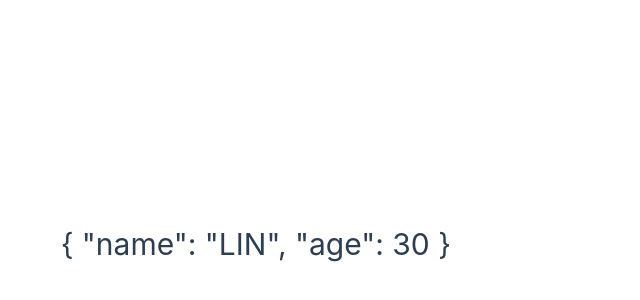
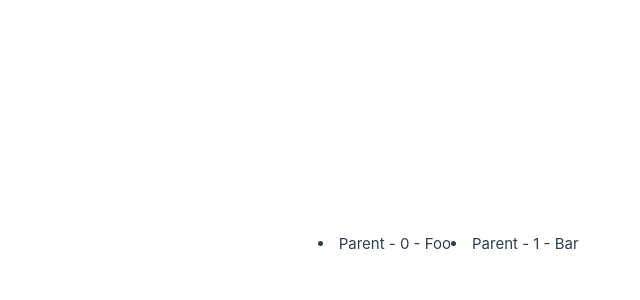
Before and after one commit to jelly-hello-vue/jelly-hello-vue.github.io, a Vue app: page / in a window 1280 px wide. Shown: the part 156-456 px from the top of the page, without its empty margins (189-829 px from the left). Built offline with nearby package versions, Linux system fonts and the light colour scheme.

Commit message:
update App.vue

```diff
--- a/src/App.vue
+++ b/src/App.vue
@@ -1,11 +1,11 @@
 <script setup>
+import { ref } from 'vue'
+const parentMessage = ref('Parent')
+const items = ref([{ message: 'Foo' }, { message: 'Bar' }])
+</script>
 
-import { ref } from 'vue'
-
-const message = ref({name: "LIN", age: 30})
-const name = "LIN"
-
-</script>
 <template>
-<h1>{{ message }}</h1>
+<li v-for="(item, index) in items">
+{{ parentMessage }} - {{ index }} - {{ item.message }}
+</li>
 </template>
```
